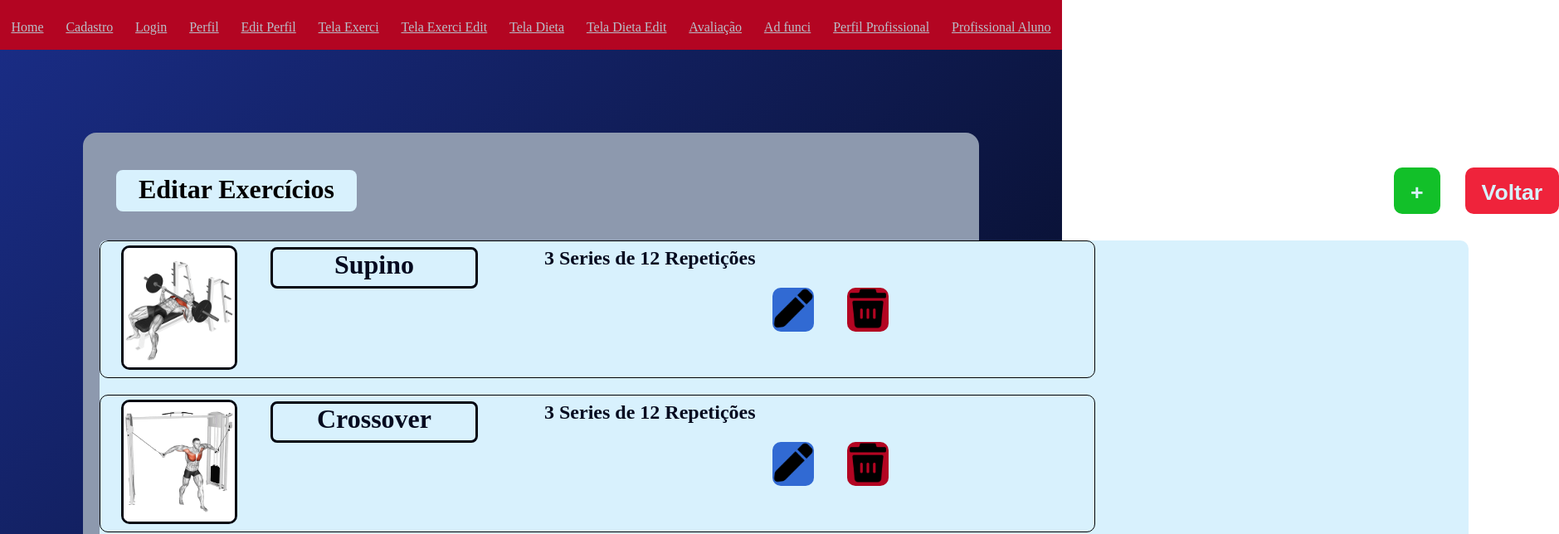
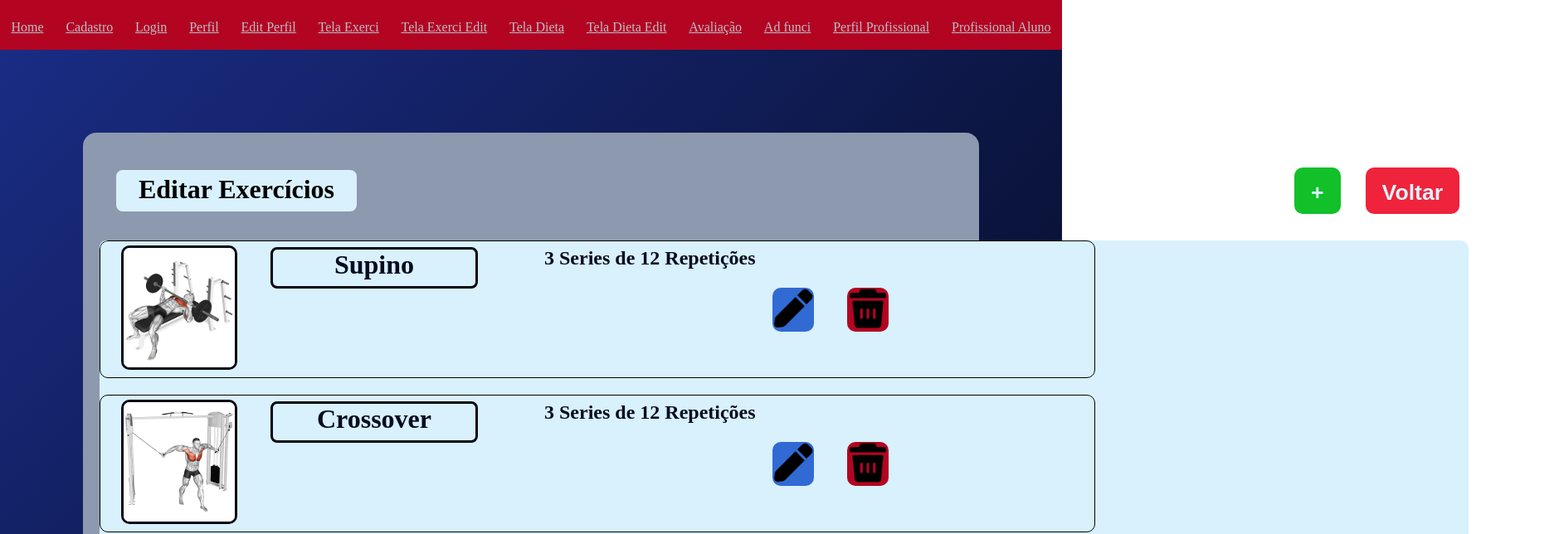
Before and after one commit to GuilhermeZamboni32/Rep-S.A, a React (Vite) app in the folder VidaFit/: page /telaexeredit in a window 1280 px wide. Shown: the top 644 px of the page at 83% size, 1879 px wide, since content can reach past the window. Built offline with nearby package versions, Linux system fonts and the light colour scheme.

Commit message:
edit cards refatorados

```diff
--- a/VidaFit/src/pages/TelaDieta.css
+++ b/VidaFit/src/pages/TelaDieta.css
@@ -82,9 +82,9 @@
     width: 1200px;
     height: 50px;
     margin: 10px;
+}
 
 
-}
 .topo-di-dieta{
 
     width: 100px;
--- a/VidaFit/src/pages/TelaDietaEdit.jsx
+++ b/VidaFit/src/pages/TelaDietaEdit.jsx
@@ -49,6 +49,8 @@ function TelaDietaEdit() {
     setDietas(dietas.filter(dieta => dieta.id !== id));
   };
 
+
+
   return (
     <div className='container-dieta-edit'>
       <Navbar />
--- a/VidaFit/src/pages/TelaExerEdit.css
+++ b/VidaFit/src/pages/TelaExerEdit.css
@@ -56,16 +56,18 @@
 }
 
 .div-topo-edit{
-    background-color: var(--Cor4);
+    /*background-color: var(--Cor4);*/
+    background-color: #d61414;
     width: 1670px;
     height: 100px;
     display: flex;
-    align-items: center;
+    flex-direction: row;
+
     border-radius: 8px;
 
 }
 .topo-es-edit{
-    background-color: var(--BrancoP2);
+    background-color: green;
     width: 290px;
     height: 50px;
     margin: 20px;
@@ -78,12 +80,15 @@
     margin-top: 5px;
 
 }
-.topo-me-edit{
-    width: 1200px;
+.topo-me-exer-edit{
+    /*background-color: rgb(218, 22, 185);*/
+    width: 1100px;
     height: 50px;
-    margin: 10px;
+
 }
+
 .topo-di-edit{
+   /* background-color: rgb(0, 89, 255);*/
     width: 400px;
     height: 50px;
     margin: 10px;
--- a/VidaFit/src/pages/TelaExerEdit.jsx
+++ b/VidaFit/src/pages/TelaExerEdit.jsx
@@ -1,5 +1,5 @@
 import React, { useState } from 'react'
-import './telaExerEdit.css'
+import './TelaExerEdit.css'
 import Navbar from '../Components/Navbar'
 import { useNavigate } from 'react-router-dom'
 import ExercicioEdit from './ExercicioEdit'
@@ -52,7 +52,7 @@ function TelaExerEdit() {
       id: Date.now(),
       nome: "Novo Exercício",
       descricao: "3 Series de 12 Repetições",
-      img: "./supino.gif"
+      img: "./Icons/icon-halter.png"
     };
     setExercicios([...exercicios, newExercicio]);
   };
@@ -66,7 +66,7 @@ function TelaExerEdit() {
             <h1 className='texto-exer-edit'>Editar Exercícios</h1>
           </div>
 
-          <div className='topo-me-edit'></div>
+          <div className='topo-me-exer-edit'></div>
 
           <div className='topo-di-edit'>
             <button className='butoon-add-edit' onClick={handleAdd}>
```
Also changed, not shown: VidaFit/public/Icons/icon-halter.png (added).
